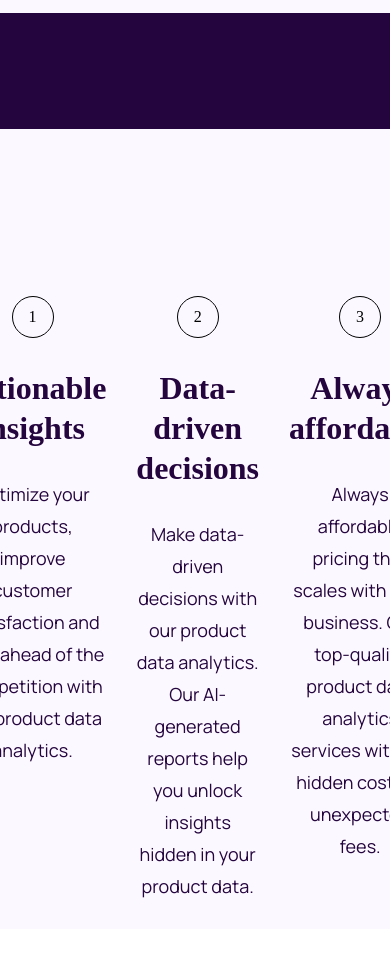
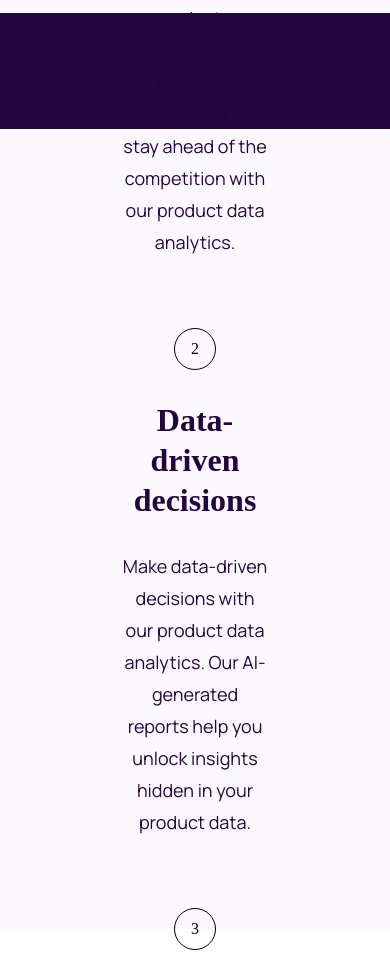
Before and after one commit to gabrieldsalv-projects/frontmentor-workit-landing-page, a plain HTML site: page index.html in a window 390 px wide. Shown: the part 715-1692 px from the top of the page. Drawn offline with Linux system fonts and the light colour scheme.

Commit message:
third try

```diff
--- a/style.css
+++ b/style.css
@@ -305,7 +305,7 @@ footer {
     height: 800px;
   }
 
-  .list-container {
+  .list-container ul {
     margin: 120px;
     display: flex;
     flex-direction: column;
```
